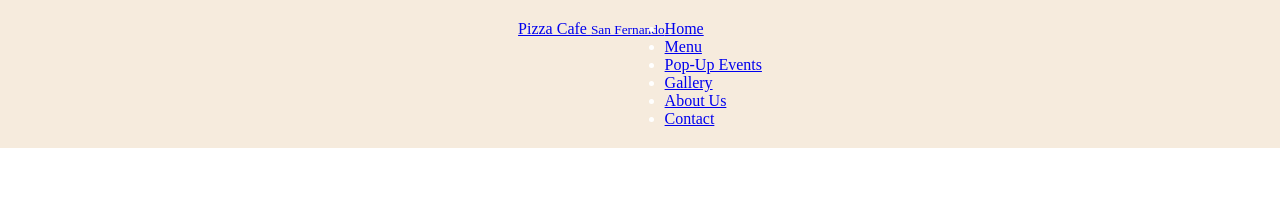
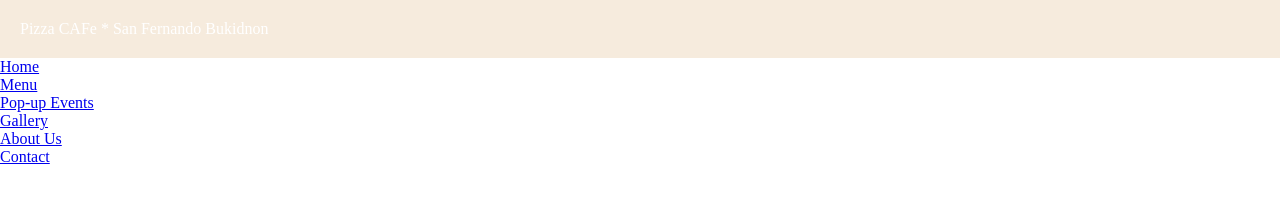
Before and after one commit to Keithvan-Tacs/Taclob-website, a plain HTML site: page index.html in a window 1280 px wide. Drawn offline with Linux system fonts and the light colour scheme.

Commit message:
Pizza Cafe Home 2

```diff
--- a/index.html
+++ b/index.html
@@ -1,5 +1,4 @@
 <!DOCTYPE html>
-
 
 
 <html lang="en">
@@ -10,16 +9,28 @@
     <link rel="stylesheet" href="css/style.css">
 </head>
 <body>
-    <header>
-    <nav class =" navbar  ">
-        <a href="#" class ="logo">Pizza Cafe <small>San Fernando</small></a>
-        <ul class="nav-links">
+
+<!-- header -->
+<header id ="top">
+        <p>Pizza CAFe * San Fernando Bukidnon</p>
+</header>
+
+
+<!-- Navigation Bar -->
+
+    <nav class ="navbar">
+
+        <ul>
             <li><a href="#">Home</a></li>
             <li><a href="#">Menu</a></li>
-            <li><a href="#">Pop-Up Events</a></li>
+            <li><a href="#">Pop-up Events</a></li>
             <li><a href="#">Gallery</a></li>
             <li><a href="#">About Us</a></li>
             <li><a href="#">Contact</a></li>
+
+        </ul>
+
+    </nav>
 
 
 
@@ -27,18 +38,5 @@
 
 
 
-
-
-
-
-
-    </nav>
-
-    </header>
-
-
-
-
-
 </body>
 </html>
```
